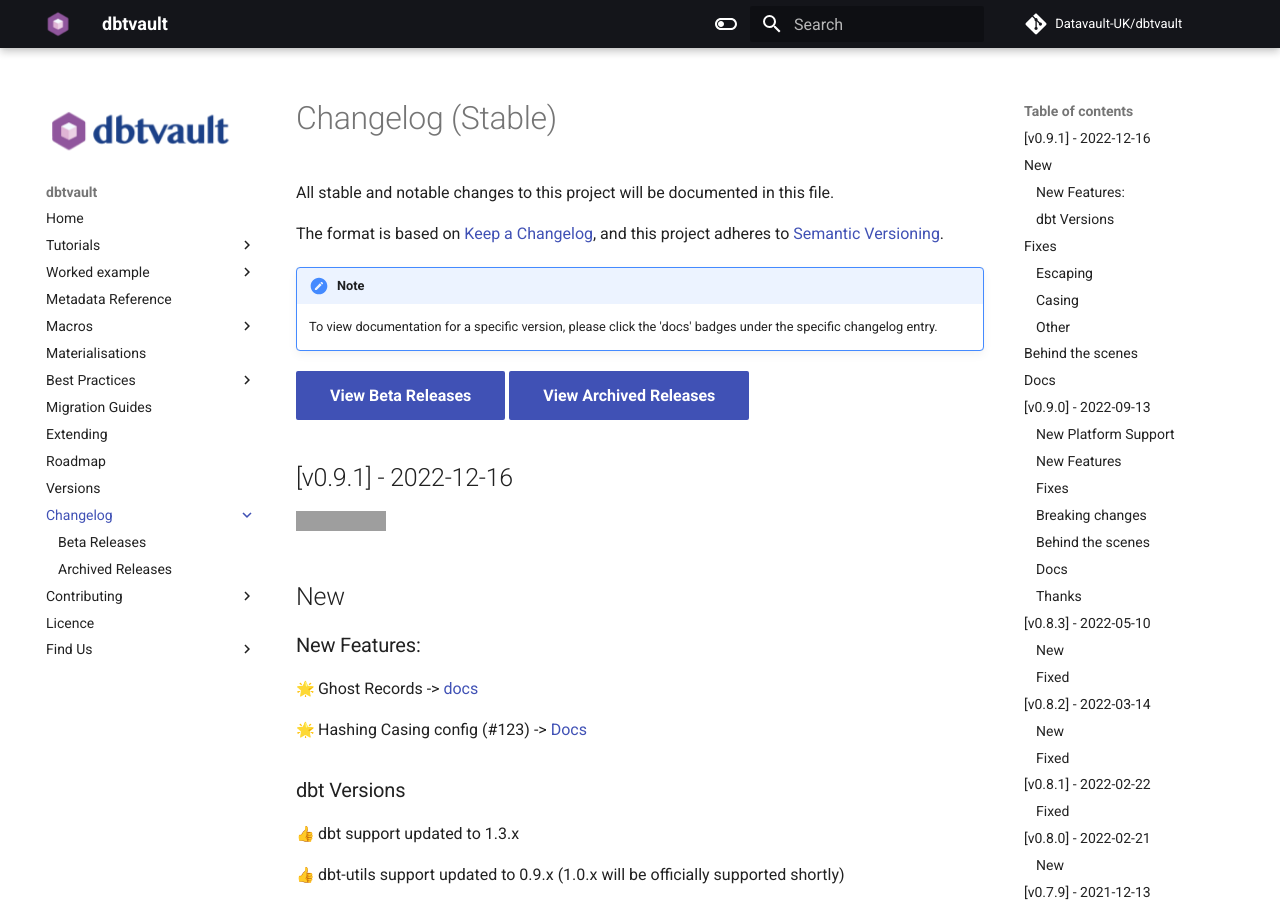
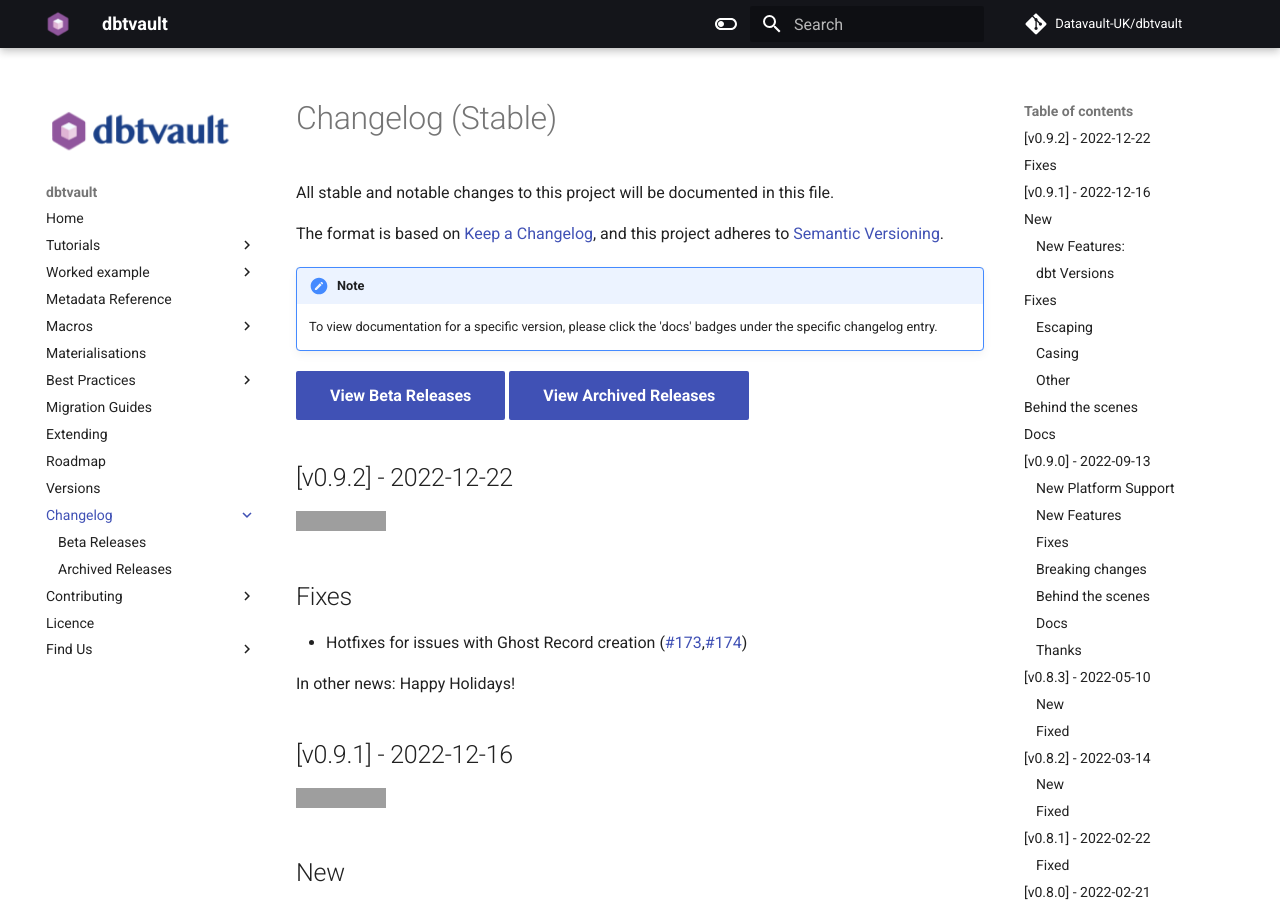
Before and after one commit to Datavault-UK/automate-dv-docs, an MkDocs documentation site: the page built from docs/changelog/index.md, in a window 1280 px wide and 900 px high. Built offline with MkDocs 1.6.1 and Material for MkDocs 9.7.7, drawn with Linux system fonts in a browser that asks for light colours; emoji names are drawn with the system emoji font; comment, search, counter and statistics services are not loaded; grey boxes are pictures that could not be loaded.

Commit message:
Add 0.9.2 patchnotes

```diff
--- a/docs/changelog/index.md
+++ b/docs/changelog/index.md
@@ -10,6 +10,15 @@
 
 [View Beta Releases](beta.md){ .md-button .md-button--primary }
 [View Archived Releases](archived.md){ .md-button .md-button--primary }
+
+## [v0.9.2] - 2022-12-22
+[![Documentation Status](https://readthedocs.org/projects/dbtvault/badge/?version=v0.9.2)](https://dbtvault.readthedocs.io/en/v0.9.2/?badge=v0.9.2)
+
+## Fixes
+
+- Hotfixes for issues with Ghost Record creation ([#173](https://github.com/Datavault-UK/dbtvault/issues/173),[#174](https://github.com/Datavault-UK/dbtvault/issues/174))
+
+In other news: Happy Holidays!
 
 ## [v0.9.1] - 2022-12-16
 [![Documentation Status](https://readthedocs.org/projects/dbtvault/badge/?version=v0.9.1)](https://dbtvault.readthedocs.io/en/v0.9.1/?badge=v0.9.1)
```
